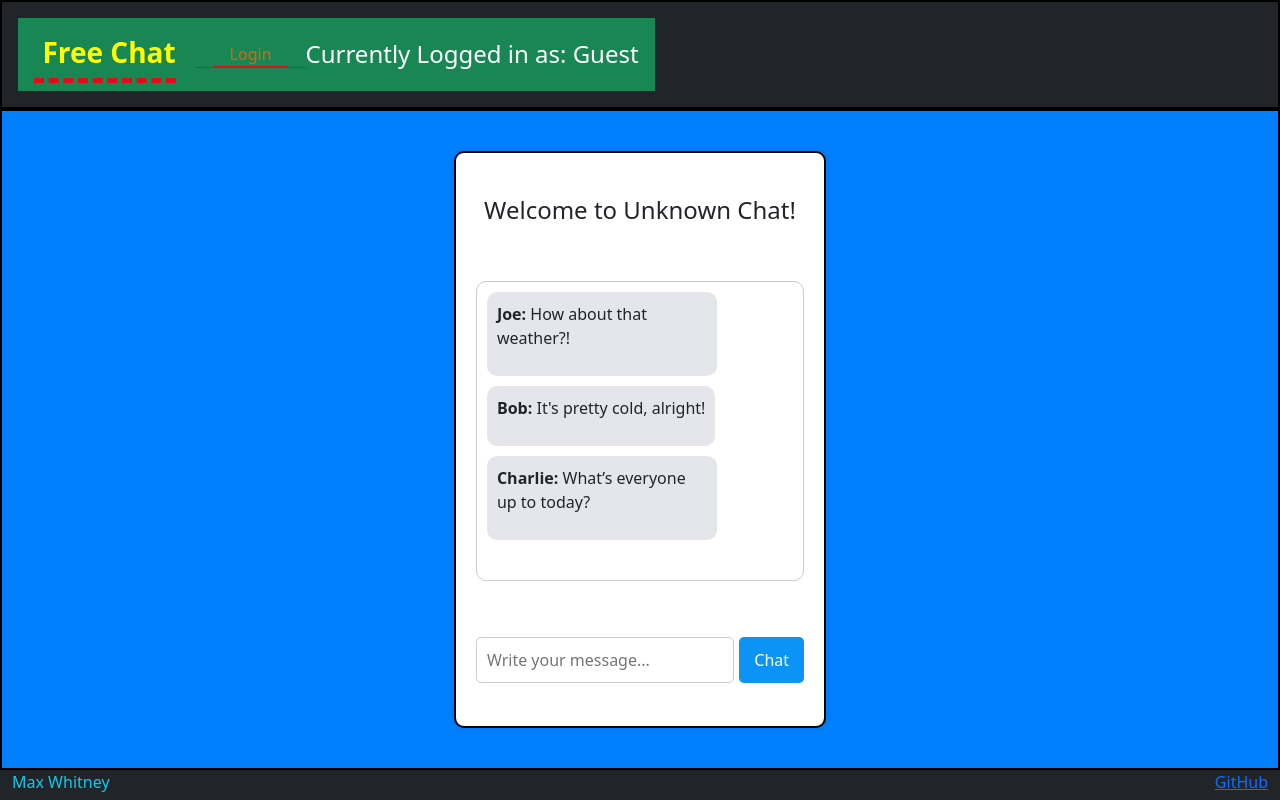
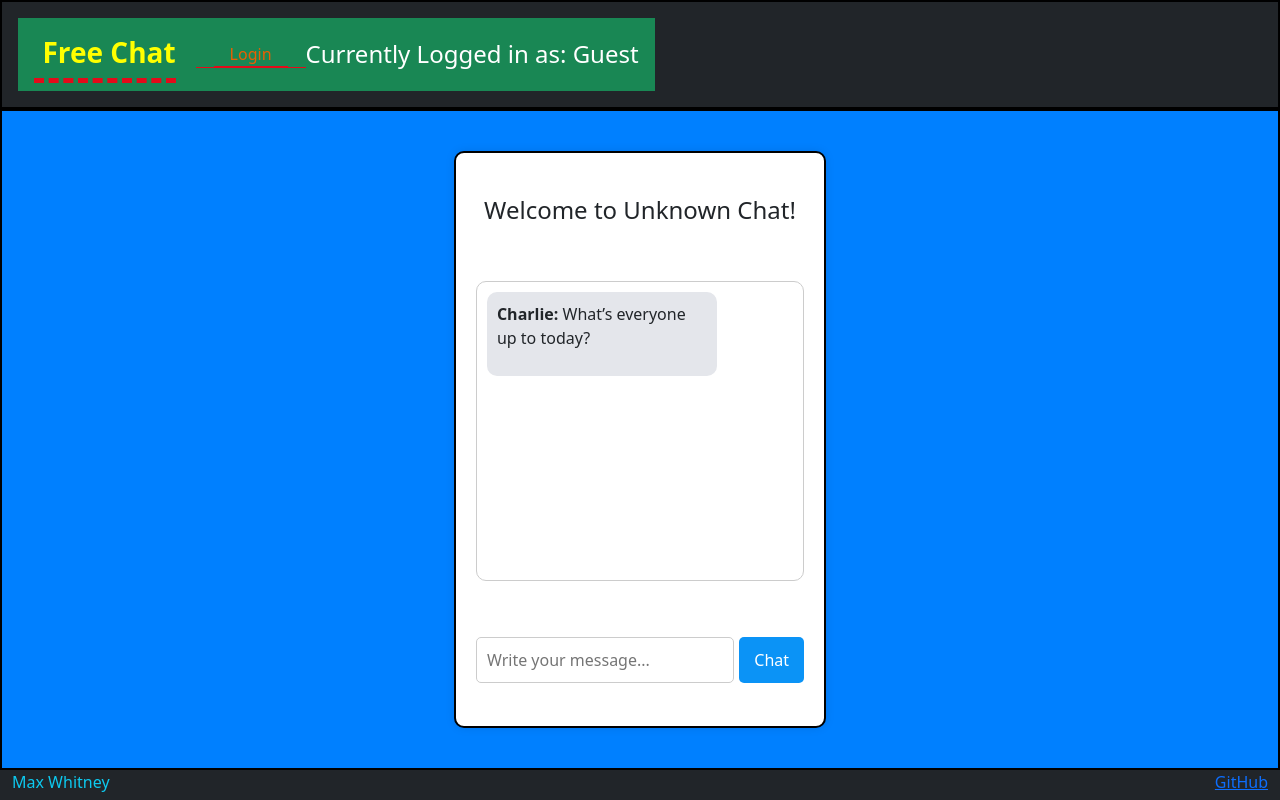
Before and after one commit to maxman010101/startup, a React (Vite) app: page /activechats/chat in a window 1280 px wide. Built offline with nearby package versions, Linux system fonts and the light colour scheme.

Commit message:
chat messages now persist when you exit a chat and return

```diff
--- a/src/chat/chat.jsx
+++ b/src/chat/chat.jsx
@@ -6,10 +6,7 @@ export function Chat() {
   const location = useLocation();
   const chatName = location.state?.chatName || 'Unknown Chat';
 
-  const [messages, setMessages] = useState([
-    { user: 'Joe', text: 'How about that weather?!' },
-    { user: 'Bob', text: "It's pretty cold, alright!" }
-  ]);
+  const [messages, setMessages] = useState([]);
   const [input, setInput] = useState('');
 
   const sampleMessages = [
@@ -19,11 +16,19 @@ export function Chat() {
   ];
 
   useEffect(() => {
+    const storedChats = JSON.parse(localStorage.getItem('chats')) || [];
+    const currentChat = storedChats.find(chat => chat.name === chatName);
+    if (currentChat && currentChat.messages) {
+      setMessages(currentChat.messages);
+    }
+  }, [chatName]);
+
+  useEffect(() => {
     const interval = setInterval(() => {
       const randomMessage = sampleMessages[Math.floor(Math.random() * sampleMessages.length)];
       setMessages((prev) => {
         const newMessages = [...prev, randomMessage];
-        updateChatMetadata(newMessages.length);
+        updateChatMetadata(newMessages);
         return newMessages;
       });
     }, 5000);
@@ -35,17 +40,17 @@ export function Chat() {
     if (input.trim()) {
       setMessages((prev) => {
         const newMessages = [...prev, { user: 'You', text: input }];
-        updateChatMetadata(newMessages.length);
+        updateChatMetadata(newMessages);
         return newMessages;
       });
       setInput('');
     }
   };
 
-  const updateChatMetadata = (messageCount) => {
+  const updateChatMetadata = (newMessages) => {
     const existingChats = JSON.parse(localStorage.getItem('chats')) || [];
     const updatedChats = existingChats.map(chat =>
-      chat.name === chatName ? { ...chat, comments: messageCount, date: new Date().toLocaleDateString() } : chat
+      chat.name === chatName ? { ...chat, messages: newMessages, comments: newMessages.length, date: new Date().toLocaleDateString() } : chat
     );
     localStorage.setItem('chats', JSON.stringify(updatedChats));
   };
```
